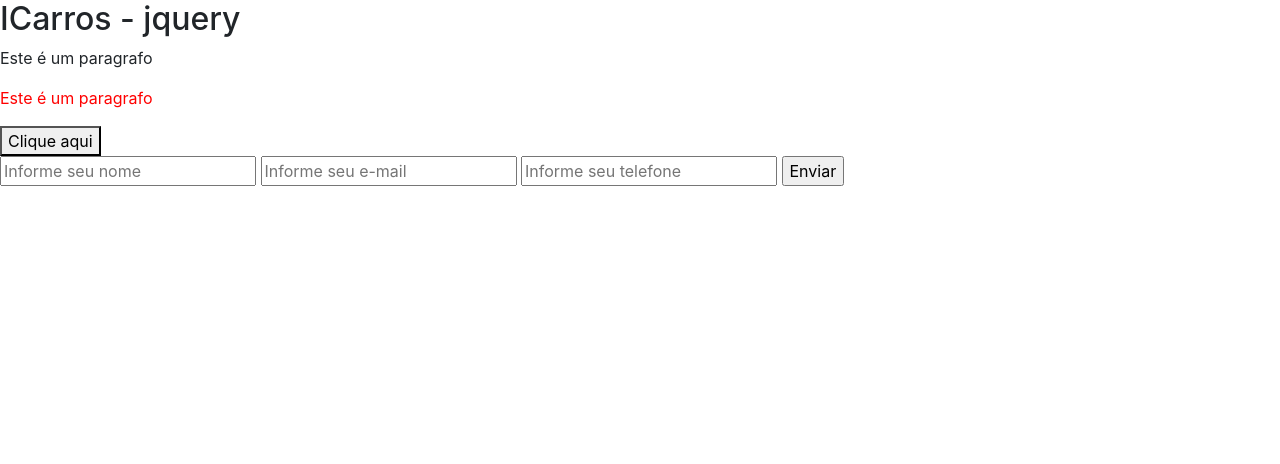
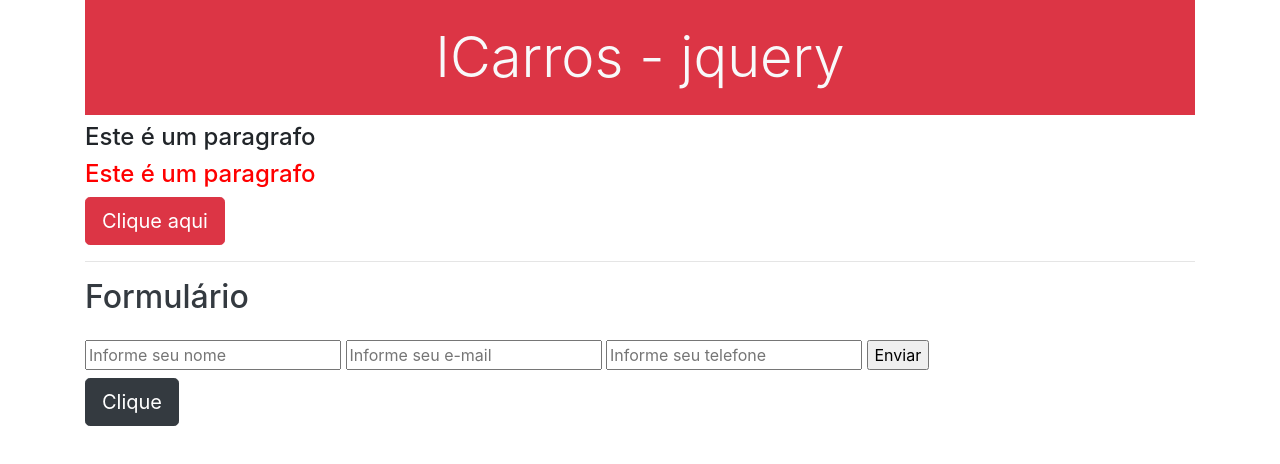
Before and after one commit to thaysouza/ICarros-JQuery, a plain HTML site: page index.html in a window 1280 px wide. Drawn offline with nearby package versions, Linux system fonts and the light colour scheme.

Commit message:
implementando bootstrap

```diff
--- a/index.html
+++ b/index.html
@@ -17,16 +17,29 @@
     <title>Icarros - Jquery</title>
 </head>
 <body>
-    <h2>ICarros - jquery</h2>
-    <p>Este é um paragrafo</p>
-    <p id="test" class="red">Este é um paragrafo</p>
-    <button>Clique aqui</button>
 
-    <form id="formulario">
-        <input type="text" id="name" placeholder="Informe seu nome">
-        <input type="text" id="email" placeholder="Informe seu e-mail">
-        <input type="text" id="phone" placeholder="Informe seu telefone">
-        <input type="submit" value="Enviar">
-    </form>
+    <div class="container">
+
+        <h2 class="bg-danger text-light p-4 text-center display-4">ICarros - jquery</h2>
+        <p class="h4">Este é um paragrafo</p>
+        <p id="test" class="red h4">Este é um paragrafo</p>
+        <button class="btn btn-danger  btn-lg">Clique aqui</button>
+
+        <hr />
+
+        <h2 class="text-dark">Formulário</h2>
+
+        <form class="mt-4" id="formulario">
+            <input type="text" id="name" placeholder="Informe seu nome">
+            <input type="text" id="email" placeholder="Informe seu e-mail">
+            <input type="text" id="phone" placeholder="Informe seu telefone">
+            <input type="submit" value="Enviar">
+        </form>
+
+        <button id="createContent" class="btn btn-dark mt-2  btn-lg mb-3">Clique</button>
+        <div id="create"></div>
+
+    </div>
+
 </body>
 </html>
--- a/script.js
+++ b/script.js
@@ -43,5 +43,13 @@ $(document).ready(
             console.log(data.email)
 
         })
+
+        $('#createContent').click(function () {
+            $('#create').html(`
+            <div class="alert alert-danger" role="alert">
+              A simple primary alert—check it out!
+            </div>
+            `)
+        })
     }
 )
```
